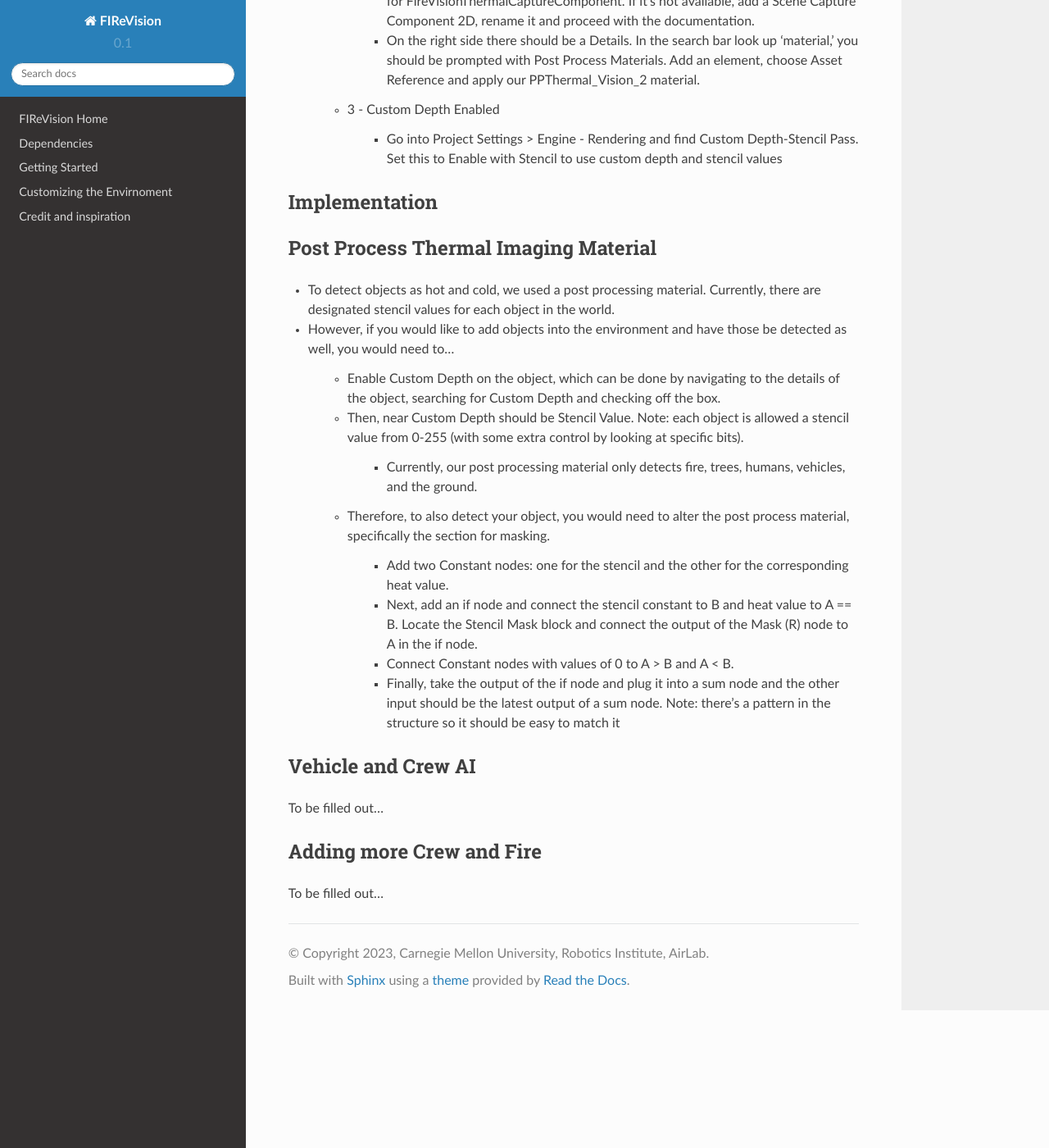
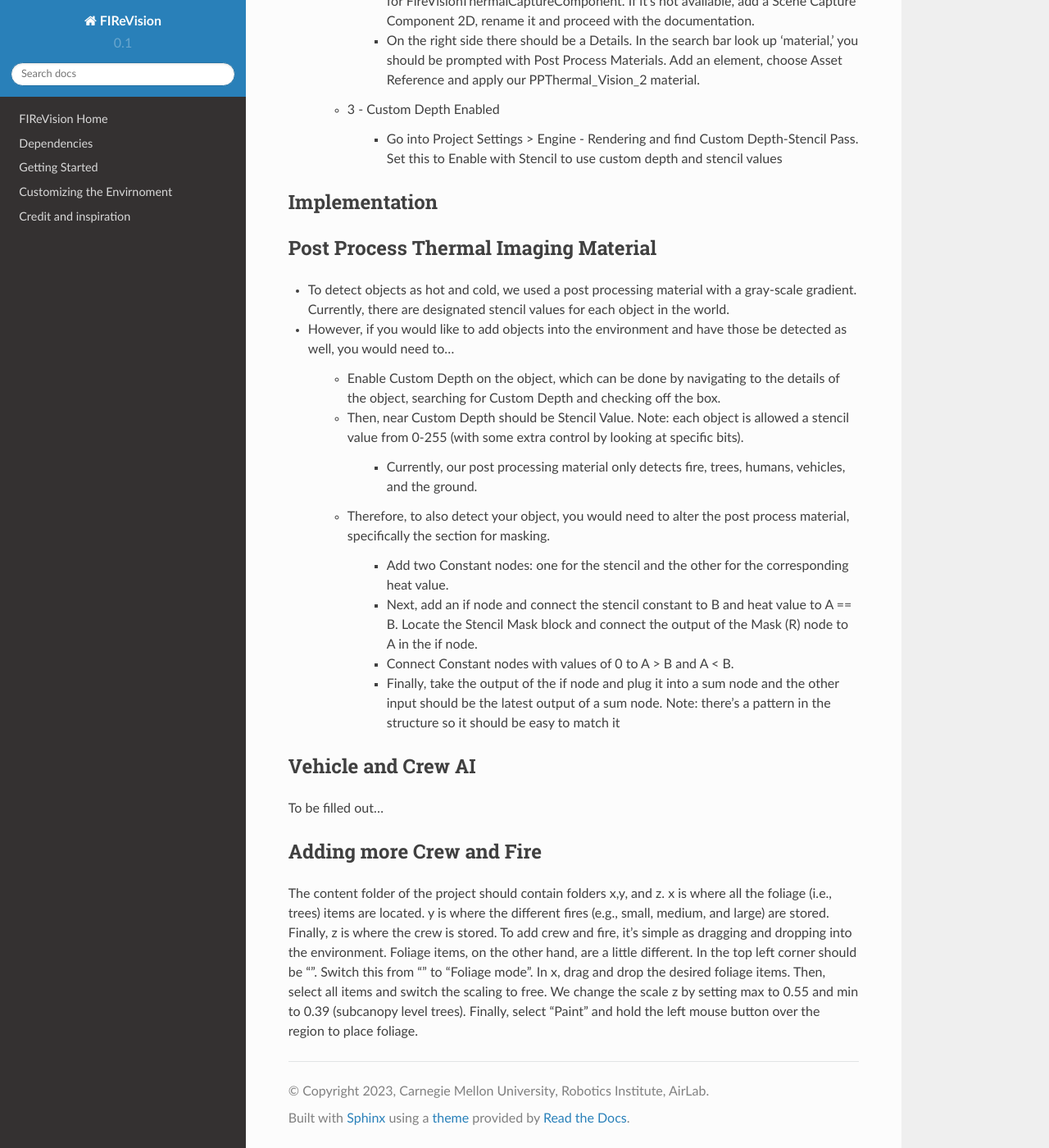
Before and after one commit to castacks/firevision_sim, a Sphinx documentation site: the page built from docs/development.rst, in a window 1280 px wide and 1400 px high, scrolled down 1199 px. Shown: the whole window at 82% size. Built offline with Sphinx 7.4.7 and the Read the Docs theme 2.0.0, drawn with Linux system fonts in a browser that asks for light colours; pages that are not in the unit, such as notebooks, are missing from menus.

Commit message:
Update development.rst

```diff
--- a/docs/development.rst
+++ b/docs/development.rst
@@ -40,7 +40,7 @@ Implementation
 ----
 Post Process Thermal Imaging Material
 -----
-- To detect objects as hot and cold, we used a post processing material. Currently, there are designated stencil values for each object in the world.
+- To detect objects as hot and cold, we used a post processing material with a gray-scale gradient. Currently, there are designated stencil values for each object in the world.
 - However, if you would like to add objects into the environment and have those be detected as well, you would need to…
 
     - Enable Custom Depth on the object, which can be done by navigating to the details of the object, searching for Custom Depth and checking off the box.
@@ -61,4 +61,4 @@ To be filled out...
 
 Adding more Crew and Fire
 -----
-To be filled out...
+The content folder of the project should contain folders x,y, and z. x is where all the foliage (i.e., trees) items are located. y is where the different fires (e.g., small, medium, and large) are stored. Finally, z is where the crew is stored. To add crew and fire, it's simple as dragging and dropping into the environment. Foliage items, on the other hand, are a little different. In the top left corner should be "". Switch this from "" to "Foliage mode". In x, drag and drop the desired foliage items. Then, select all items and switch the scaling to free. We change the scale z by setting max to 0.55 and min to 0.39 (subcanopy level trees). Finally, select "Paint" and hold the left mouse button over the region to place foliage.
```
